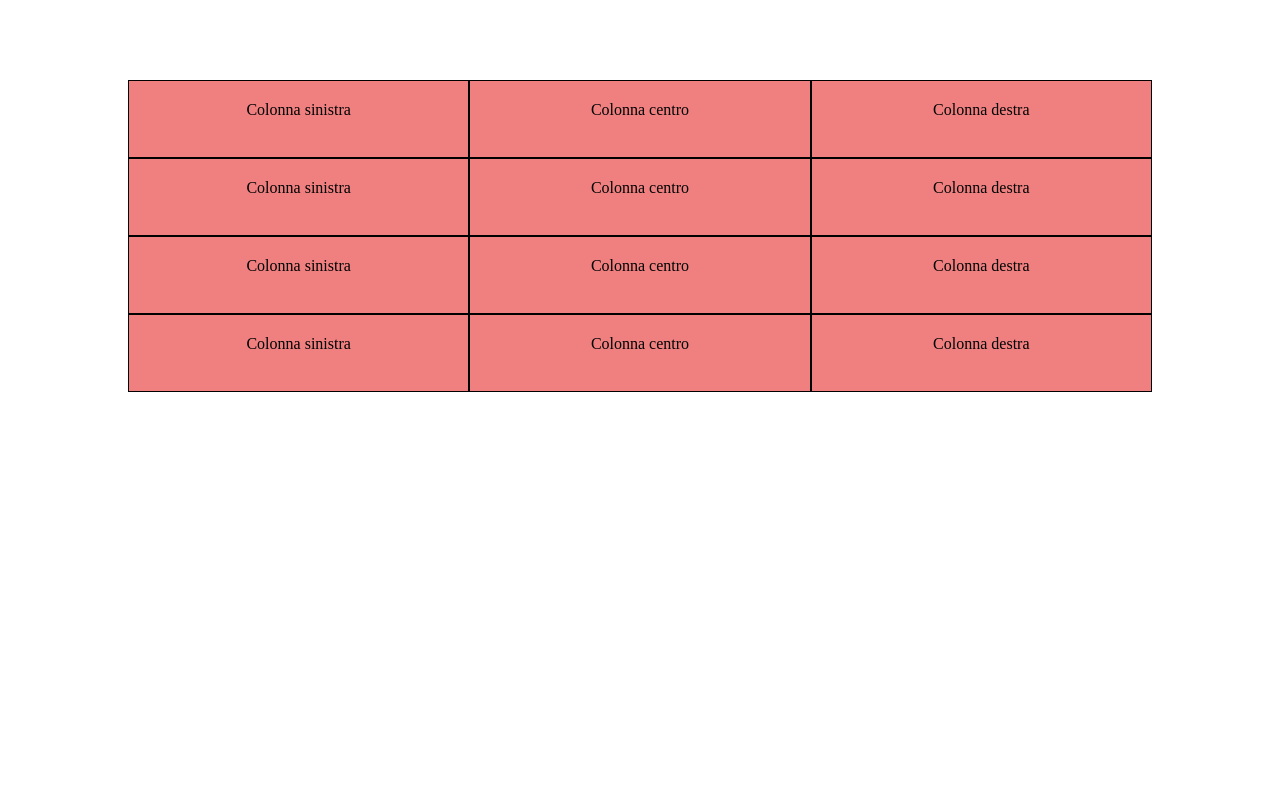
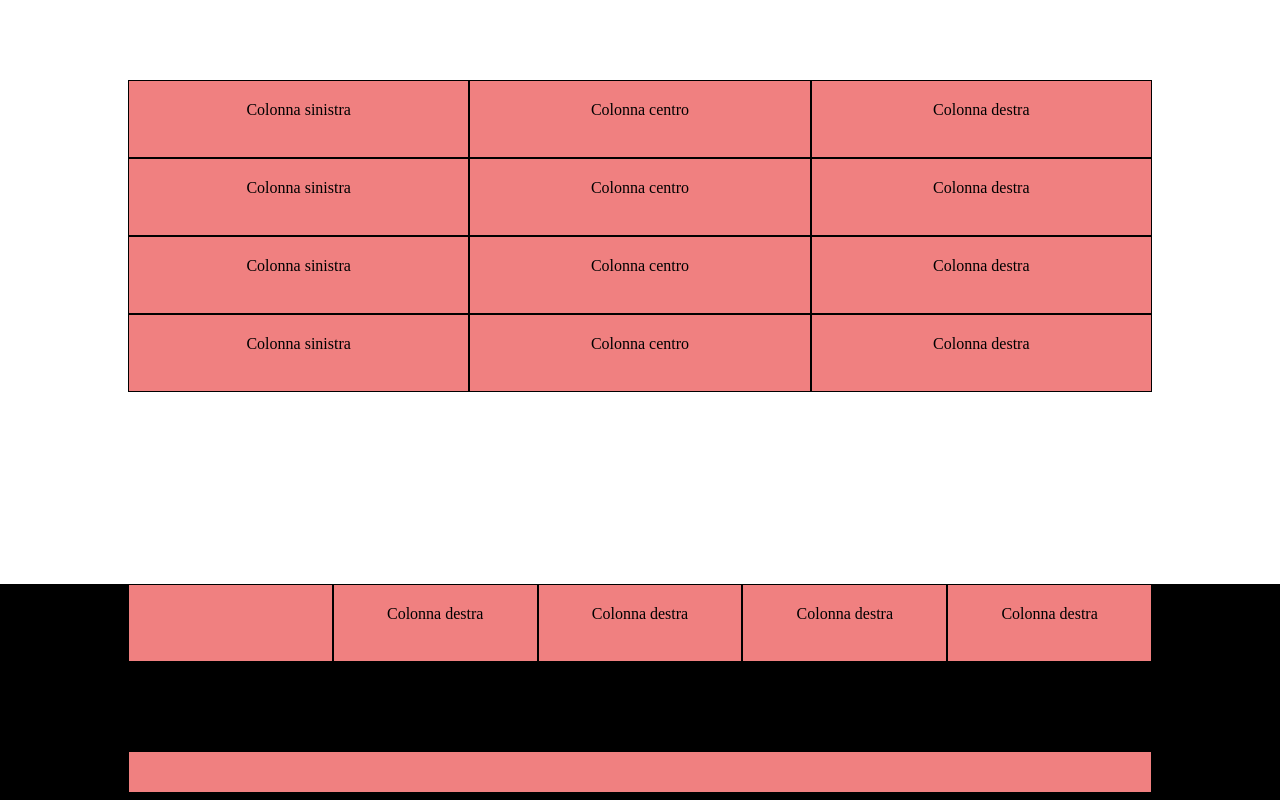
Before and after one commit to Alesbianchi/htmlcss-dropbox, a plain HTML site: page index.html in a window 1280 px wide. Shown: the part 1010-1810 px from the top of the page. Before the commit the page ends 1594 px from the top, so only its background shows below. Drawn offline with Linux system fonts and the light colour scheme.

Commit message:
finalize macro

```diff
--- a/css/style.css
+++ b/css/style.css
@@ -87,3 +87,14 @@ ul li {
     text-align: center;
     border: 1px solid black;
 }
+
+/* regole footer*/
+
+footer{
+    display: flex;
+    flex-direction: column;
+    flex-wrap: wrap;
+    max-width: 100%;
+    margin: 0 auto;
+    background-color: black;
+}
--- a/index.html
+++ b/index.html
@@ -161,12 +161,38 @@
     <footer>
         <!-- prima parte footer -->
         <section>
+            <div class="contenitore">
+
+                <!-- Le due colonne in basso -->
+                <div class="riga">
+                    <div class="colonna-bassa">
+                        <p></p>
+                    </div>
+                    <div class="colonna-bassa">
+                        <p>Colonna destra</p>
+                    </div>
+                    <div class="colonna-bassa">
+                        <p>Colonna destra</p>
+                    </div>
+                    <div class="colonna-bassa">
+                        <p>Colonna destra</p>
+                    </div>
+                    <div class="colonna-bassa">
+                        <p>Colonna destra</p>
+                    </div>
+                </div>
+            </div>
 
         </section>
 
         <!-- seconda parte footer -->
         <section>
-
+            <div class="contenitore">
+                <!-- Le due colonne in basso -->
+                <div class="riga">
+                    <div class="colonna-bassa">
+                        <p id="end"></p>
+                    </div>
         </section>
 
     </footer>
```
